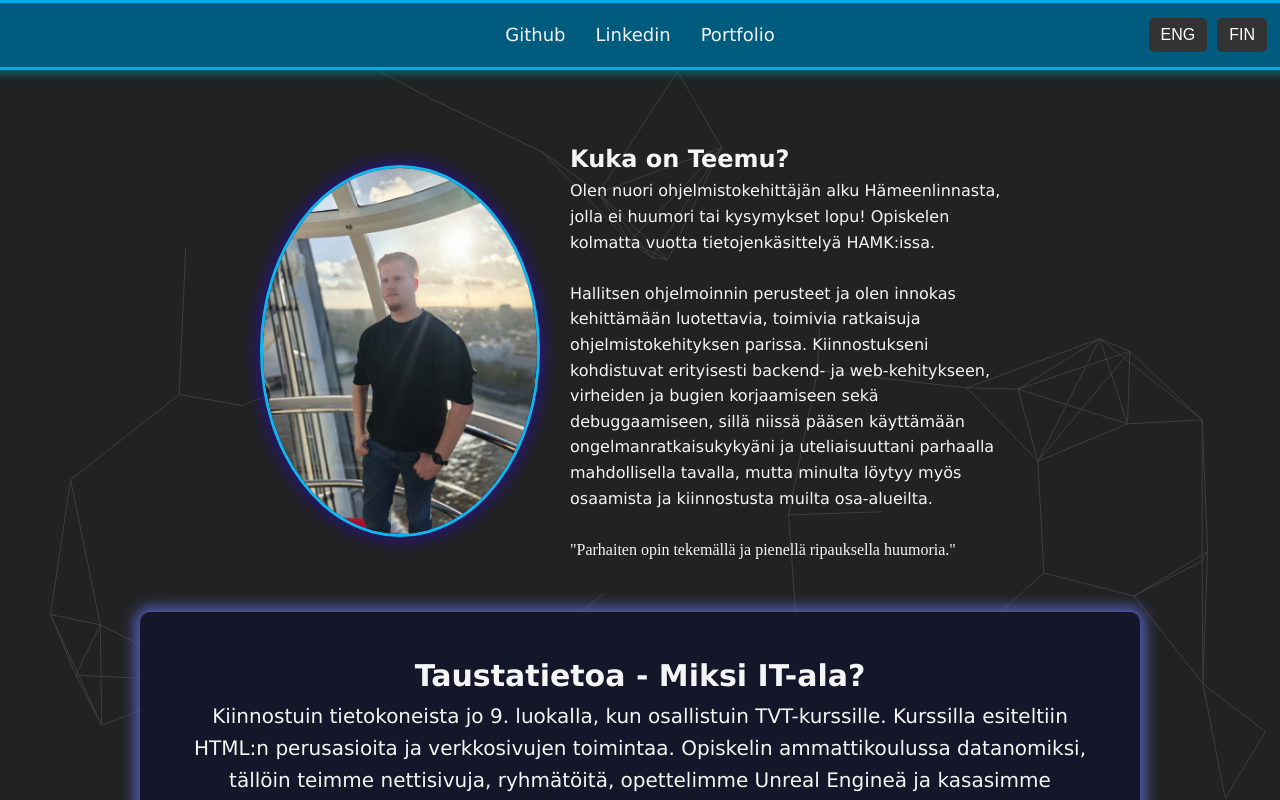
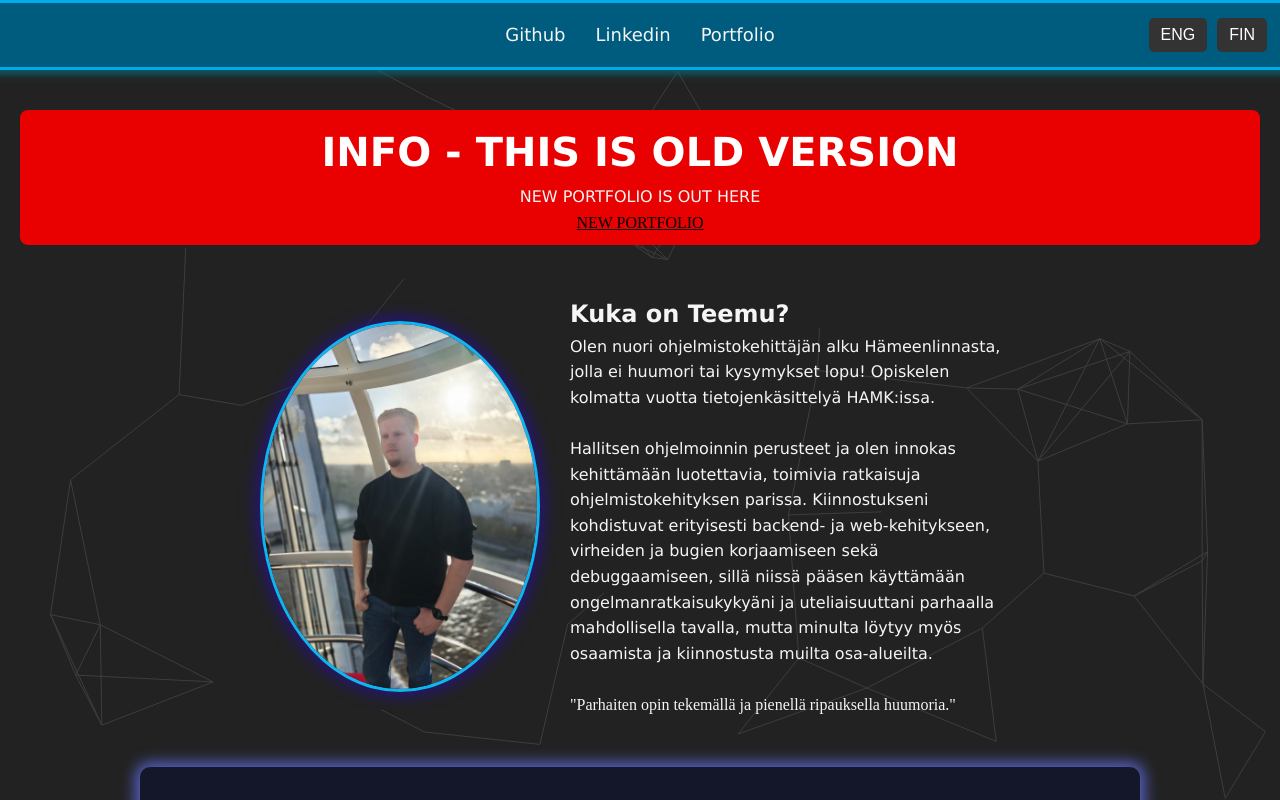
Before and after one commit to Tupolaa/portfolio-react, a React (Create React App) app: page / in a window 1280 px wide. Shown: the top 800 px of the page. Built offline with nearby package versions, Linux system fonts and the light colour scheme.

Commit message:
Add INFO banner for old portfolio version
Introduces an INFO section at the top of the app to notify users that this is an old version and provides a link to the new portfolio site.

```diff
--- a/src/App.js
+++ b/src/App.js
@@ -16,6 +16,7 @@ function App() {
       <FloatingBackground />
 
       <Header links={content.links} setLanguage={setLanguage} />
+      <INFO />
       <AboutMe about={content.about} />
       <Background background={content.background} skills={content.skills} />
       <Projects projects={content.projects} />
@@ -103,7 +104,20 @@ function AboutMe({ about }) {
       </div>
 
     </section>
+
   );
+}
+
+function INFO() {
+  return (
+   <section style={{ textAlign: "center", marginTop: "20px", backgroundColor: "#e90000ff", padding: "10px", borderRadius: "8px" }}>
+      <h2 style={{ color: "white", fontSize: "40px" }}>INFO - THIS IS OLD VERSION</h2>
+      <p>NEW PORTFOLIO IS OUT HERE</p>
+      <p><a href="https://teemutupolaportfolio.vercel.app/" target="_blank" rel="noopener noreferrer" style={{ color: "#000000ff", fontFamily: "cursive" }}>NEW PORTFOLIO</a></p>
+
+   </section>
+
+    );
 }
 
 function Background({ background, skills }) {
```
